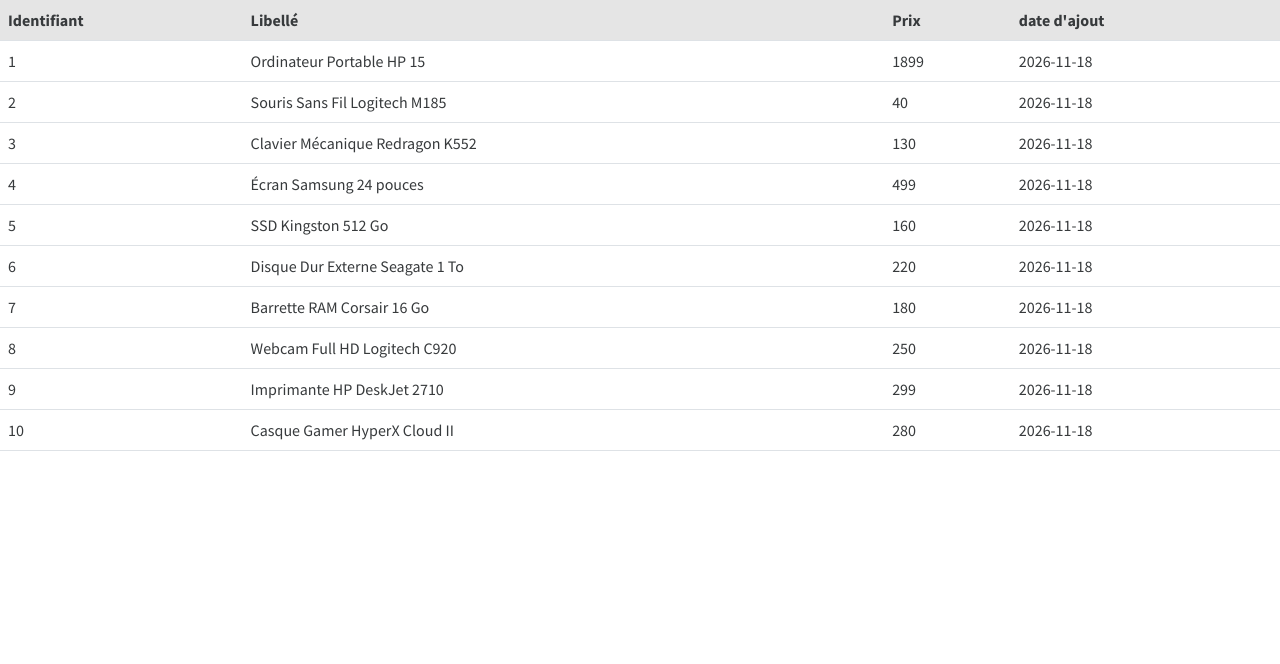
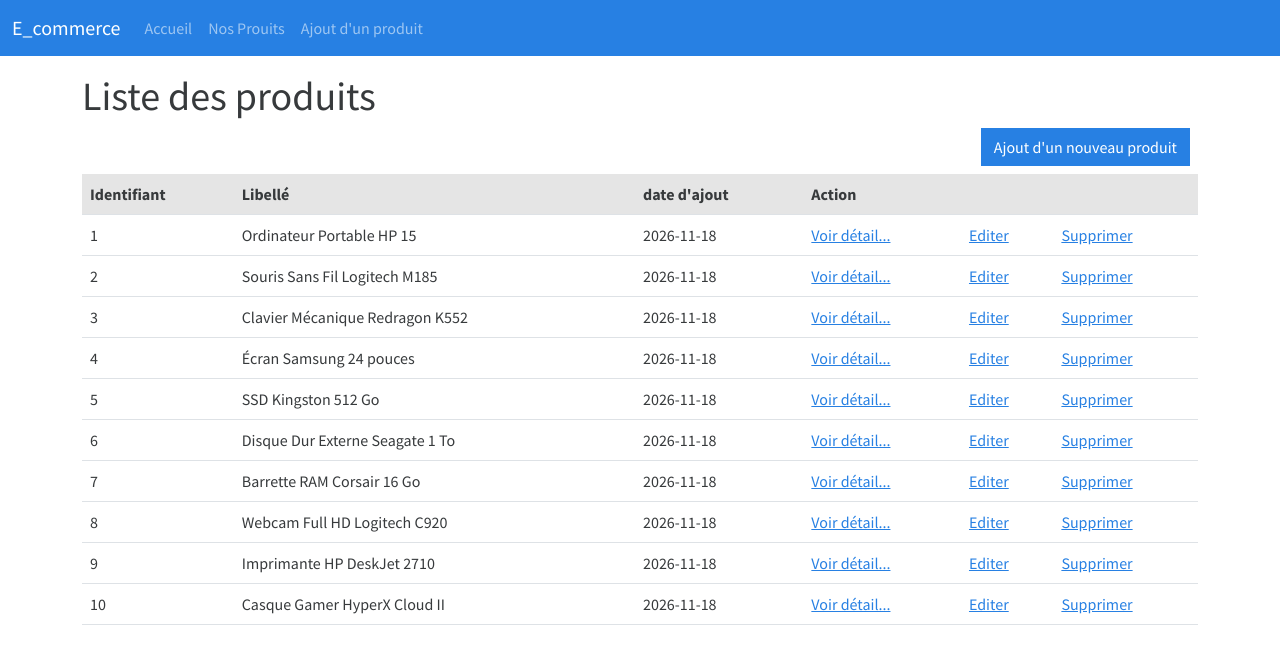
Before and after one commit to NidhalCherif/Atelier7_L2DSI2_G1_2026, a PHP site: page /controller/findAll_produits.php in a window 1280 px wide. Shown: the top 664 px of the page. Run offline with PHP 8.4, Linux system fonts and the light colour scheme; data comes from the database, SQL or seed files in the repository.

Commit message:
atelier 7

```diff
--- /dev/null
+++ b/controller/detail.php
@@ -0,0 +1,6 @@
+<?php
+require_once "../model/crud_produits.php";
+$crud = new crud_produits();
+$id = $_GET['id'];
+$produit = $crud->find($id);
+include "../view/detail.php";
--- /dev/null
+++ b/index.php
@@ -0,0 +1,3 @@
+<?php
+header('Location:controller/findAll_produits.php');
+exit;
--- a/model/crud_produits.php
+++ b/model/crud_produits.php
@@ -20,8 +20,34 @@ class crud_produits
         $LesProduits = $res->fetchAll(PDO::FETCH_NUM);
         return $LesProduits;
     }
-    function find($id) {}
-    function add(produits $p) {}
-    function delete($id) {}
-    function update(produits $p) {}
+    function find($id)
+    {
+        //2 formuler la requete
+        $sql = "select * from produits where id=" . $id;
+        //3 envoi de la requete select
+        $res = $this->pdo->query($sql); // PDOstatement/false
+
+        //transformer le resultat en tableau php
+        $Produit = $res->fetch(PDO::FETCH_NUM);
+        return $Produit;
+    }
+
+    function delete($id)
+    {
+        $sql = "delete from produits where id=" . $id;
+        return $this->pdo->exec($sql);
+    }
+    function add(produits $p)
+    {
+        $sql = "insert into produits values(NULL,'{$p->getLibelle()}',{$p->getPrix()},'{$p->getImage()}',
+              {$p->getQuantite()},'{$p->getDate_ajout()}')";
+        return $this->pdo->exec($sql);
+    }
+    function update(produits $p)
+    {
+
+        $sql = "update produits set libelle= '{$p->getLibelle()}',prix={$p->getPrix()},image='{$p->getImage()}',
+        quantite={$p->getQuantite()},date_ajout='{$p->getDate_ajout()}' where id={$p->getId()}";
+        return $this->pdo->exec($sql);
+    }
 }
--- a/view/findAll_produits.php
+++ b/view/findAll_produits.php
@@ -1,20 +1,16 @@
-<!DOCTYPE html>
-<html lang="en">
-
-<head>
-    <meta charset="UTF-8">
-    <meta name="viewport" content="width=device-width, initial-scale=1.0">
-    <title>Document</title>
-    <link rel="stylesheet" href="../bootstrap.css">
-</head>
-
-<body>
+<?php
+ob_start(); // commencer le remplissage du tampon
+?>
+<div class="text-end m-2">
+    <a href="../controller/add.php" class="btn btn-primary">Ajout d'un nouveau produit</a>
+</div>
 <table class="table">
     <tr class="table-active">
         <th>Identifiant</th>
         <th>Libellé</th>
-            <th>Prix</th>
         <th>date d'ajout</th>
+        <th colspan=3>Action</th>
+
     </tr>
     <?php
     foreach ($LesProduits as $produit) {
@@ -22,8 +18,12 @@
         <tr>
             <td><?= $produit[0] ?></td>
             <td><?= $produit[1] ?></td>
-                <td><?= $produit[2] ?></td>
             <td><?= $produit[5] ?></td>
+            <td><a href="../controller/detail.php?id=<?= $produit[0] ?>">Voir détail...</a></td>
+            <td><a href="../controller/update.php?id=<?= $produit[0] ?>">Editer</a></td>
+            <td><a href="../controller/delete.php?id=<?= $produit[0] ?>">Supprimer</a></td>
+
+
         </tr>
 
     <?php
@@ -31,7 +31,8 @@
     ?>
 
 </table>
-
-</body>
-
-</html>
+<?php
+$contenu = ob_get_clean(); // vider le tanpon dans une variable $contenu
+$titre = "Liste des produits";
+include "layout.php";
+?>
--- /dev/null
+++ b/view/layout.php
@@ -0,0 +1,24 @@
+<!DOCTYPE html>
+<html lang="en">
+
+<head>
+    <meta charset="UTF-8">
+    <meta name="viewport" content="width=device-width, initial-scale=1.0">
+    <link rel="stylesheet" href="../bootstrap.css">
+    <title>Document</title>
+</head>
+
+<body>
+    <?php
+    include "navbar.php";
+
+    ?>
+    <div class="container mt-3">
+        <h1><?= $titre ?></h1>
+        <?= $contenu ?>
+
+    </div>
+
+</body>
+
+</html>
--- /dev/null
+++ b/view/navbar.php
@@ -0,0 +1,26 @@
+<nav class="navbar navbar-expand-lg bg-primary" data-bs-theme="dark">
+    <div class="container-fluid">
+        <a class="navbar-brand" href="#">E_commerce</a>
+        <button class="navbar-toggler" type="button" data-bs-toggle="collapse" data-bs-target="#navbarColor01" aria-controls="navbarColor01" aria-expanded="false" aria-label="Toggle navigation">
+            <span class="navbar-toggler-icon"></span>
+        </button>
+        <div class="collapse navbar-collapse" id="navbarColor01">
+            <ul class="navbar-nav me-auto">
+                <li class="nav-item">
+                    <a class="nav-link" href="#">Accueil
+                        <span class="visually-hidden">(current)</span>
+                    </a>
+                </li>
+                <li class="nav-item">
+                    <a class="nav-link" href="../controller/findAll_produits.php">Nos Prouits</a>
+                </li>
+                <li class="nav-item">
+                    <a class="nav-link" href="#">Ajout d'un produit</a>
+                </li>
+
+
+            </ul>
+
+        </div>
+    </div>
+</nav>
```
Also changed, not shown: controller/add.php (added, +19 -0 lines), controller/delete.php (added, +9 -0 lines), findAll_produits.php (deleted, +0 -37 lines), view/add.php (added, +37 -0 lines), view/detail.php (added, +23 -0 lines), layout.php (deleted). Lines whose indentation alone changed are shown as unchanged.
